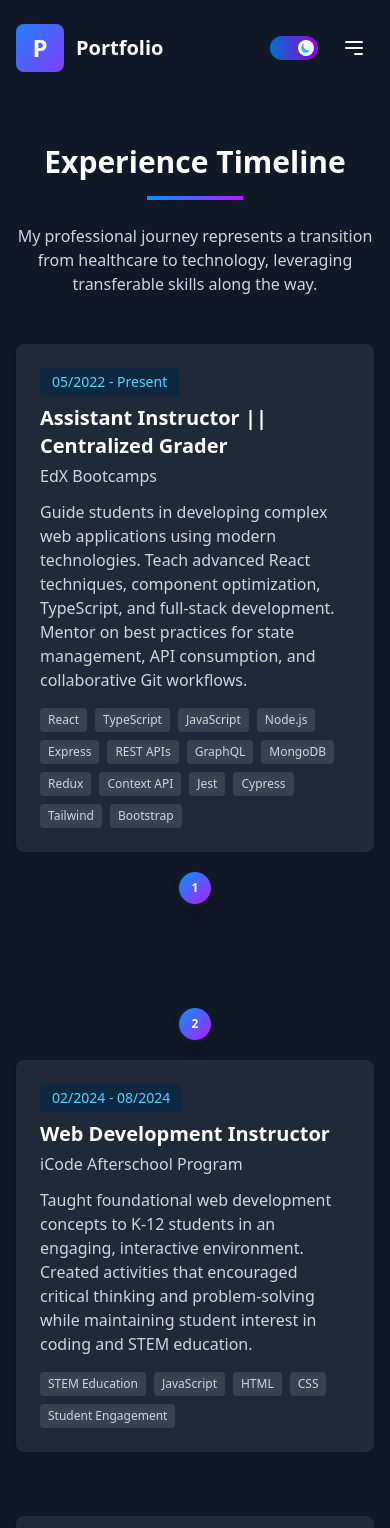
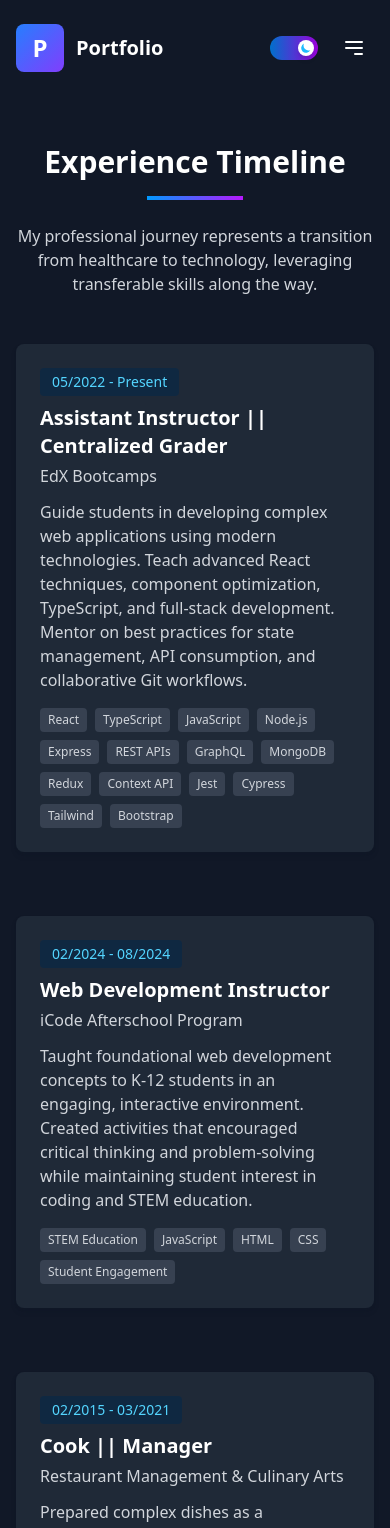
Before and after one commit to AyEinhorn/modern-portfolio, a React (Vite) app: page /resume in a window 390 px wide. Shown: the top 1528 px of the page. Built offline with nearby package versions, Linux system fonts and the light colour scheme.

Commit message:
fixed styles for Experience page on mobile

```diff
--- a/src/components/sections/Experience.tsx
+++ b/src/components/sections/Experience.tsx
@@ -105,7 +105,7 @@ const Experience = () => {
                     </div>
 
                     {/* Timeline dot */}
-                    <div className="md:absolute md:left-1/2 md:transform md:-translate-x-1/2 flex items-center justify-center w-10 h-10 rounded-full bg-gradient-to-br from-primary-500 to-accent-500 border-4 border-white dark:border-gray-900 relative z-10 my-4 md:my-0 shadow-lg">
+                    <div className="md:absolute md:left-1/2 md:transform md:-translate-x-1/2 flex items-center justify-center w-10 h-10 rounded-full bg-gradient-to-br from-primary-500 to-accent-500 border-4 border-white dark:border-gray-900 relative z-10 my-4 md:my-0 shadow-lg hidden md:flex">
                       <span className="text-white text-xs font-bold">{item.id}</span>
                     </div>
 
@@ -118,7 +118,7 @@ const Experience = () => {
                     <div className="md:w-5/12 hidden md:block"></div>
 
                     {/* Timeline dot */}
-                    <div className="md:absolute md:left-1/2 md:transform md:-translate-x-1/2 flex items-center justify-center w-10 h-10 rounded-full bg-gradient-to-br from-primary-500 to-accent-500 border-4 border-white dark:border-gray-900 relative z-10 my-4 md:my-0 shadow-lg">
+                    <div className="md:absolute md:left-1/2 md:transform md:-translate-x-1/2 flex items-center justify-center w-10 h-10 rounded-full bg-gradient-to-br from-primary-500 to-accent-500 border-4 border-white dark:border-gray-900 relative z-10 my-4 md:my-0 shadow-lg hidden md:flex">
                       <span className="text-white text-xs font-bold">{item.id}</span>
                     </div>
 
```
Also changed, not shown: 1 other file (tests, documents, lock files or other folders).
